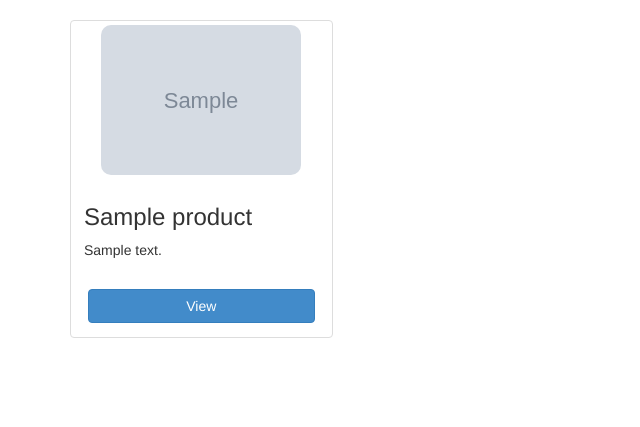
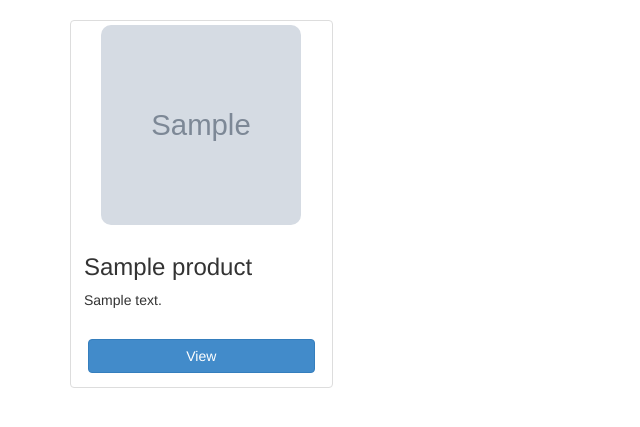
Before and after one commit to vlyubin/tradein, a Flask app: page / in a window 1280 px wide. Shown: the part 52-479 px from the top of the page, without its empty margins (0-640 px from the left). Run offline with Flask 2, Linux system fonts and the light colour scheme; tables that the repository leaves empty hold one stand-in row (values such as "Sample post"); grey boxes marked "Sample" are stand-in pictures; some libraries are stand-ins or nearby versions.

Commit message:
fixed cell height

```diff
--- a/app/static/js/homepage.js
+++ b/app/static/js/homepage.js
@@ -5,6 +5,7 @@ var currentTallest = 0,
 		topPosition = 0;
 
 $('.product').each(function() {
+	alert('hi');
 	$el = $(this);
 	topPostion = $el.position().top;
 
--- a/app/templates/homepage.html
+++ b/app/templates/homepage.html
@@ -11,7 +11,7 @@
 			{% for product in products %}
 			<div class="col-sm-6 col-md-3">
 				<div class="thumbnail">
-					<img src="{{product.image()}}" style="max-width:200px; max-height:300px; border-radius: 10px;" alt="...">
+					<img src="{{product.image()}}" style="max-width:200px; height:200px; border-radius: 10px;" alt="...">
 					<div class="caption product">
 						<h3>{{product.title}}</h3>
 						<p>{{product.desc}}</p>
--- a/app/views.py
+++ b/app/views.py
@@ -80,6 +80,9 @@ def user_loggedin():
 @app.route('/index')
 def page_index():
 	products = db.session.query(Product).order_by(Product.timestamp.desc()).limit(20).all()
+	for product in products:
+		product.desc = " ".join(product.desc.split()[:30]) + "..." if len(product.desc.split()) > 30 else product.desc
+
 	return render_template('homepage.html', products=products)
 
 #################################
```
